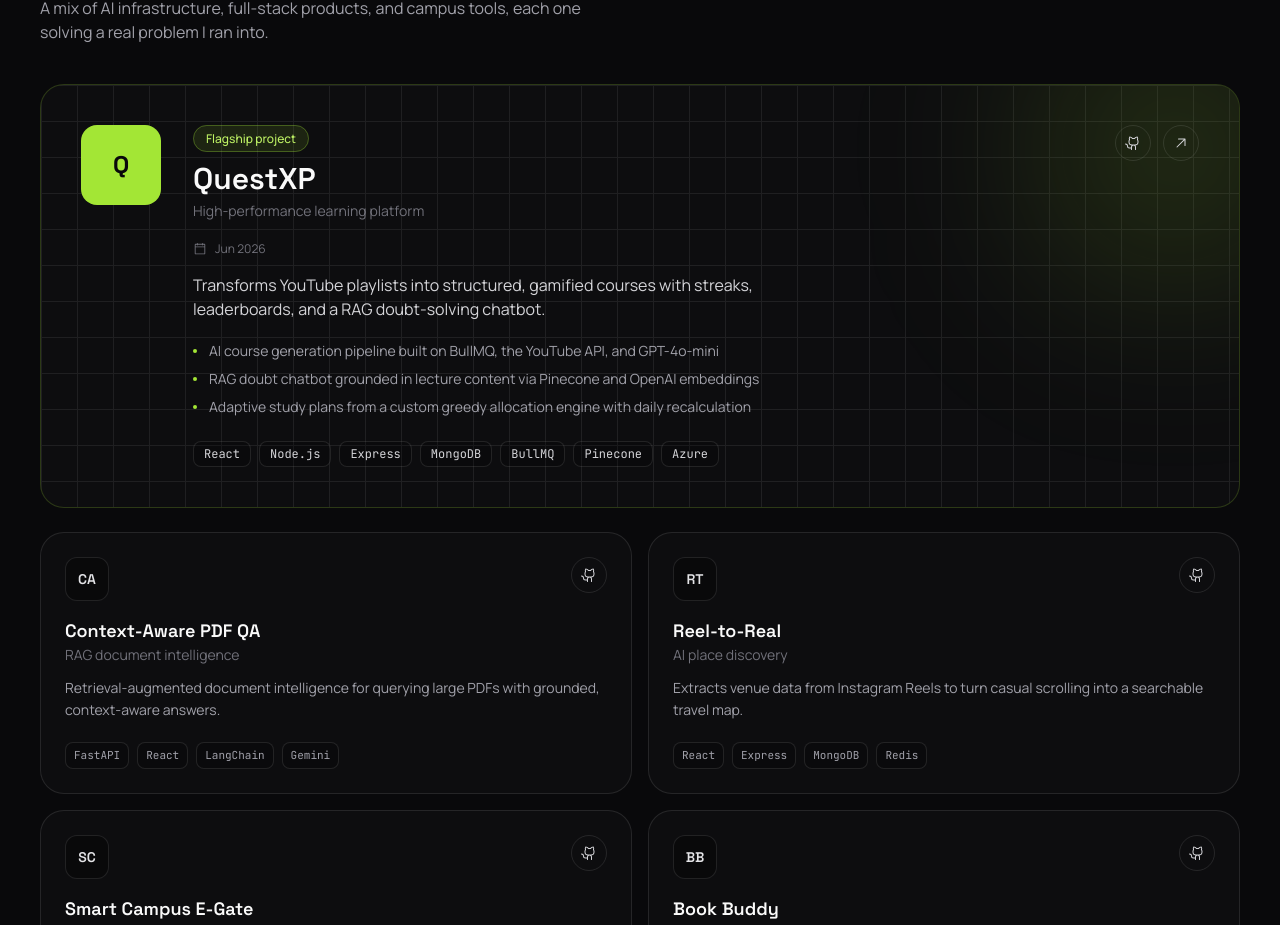
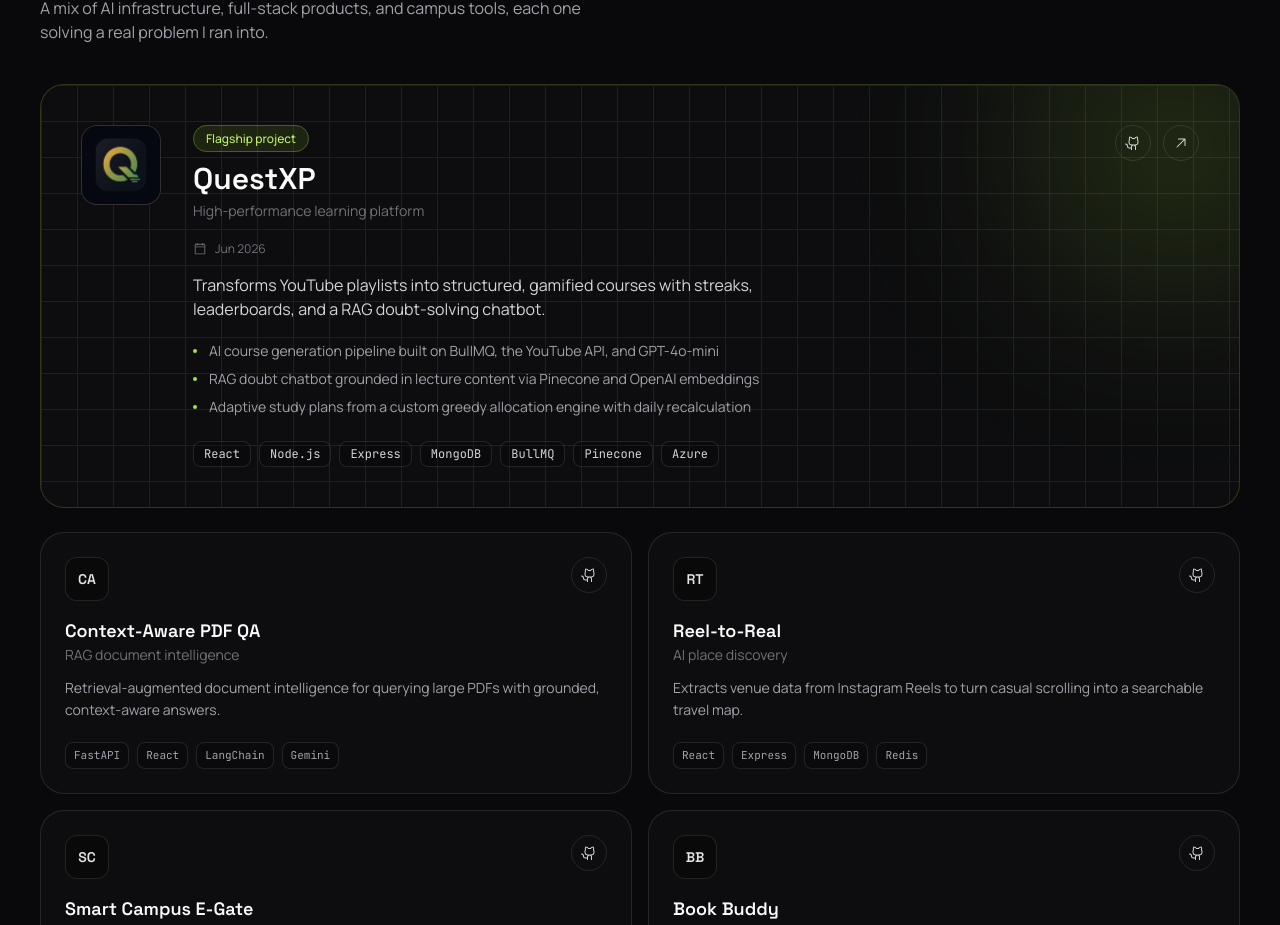
Before and after one commit to parthpatidar03/personal-portfolio-website, a React (Vite) app: page / in a window 1280 px wide. Shown: the part 2539-3464 px from the top of the page. Built offline with nearby package versions, Linux system fonts and the light colour scheme.

Commit message:
Use real QuestXP logo on flagship project card
Replace the placeholder Q monogram with the actual app icon,
falling back to initials for projects without a logo.

```diff
--- a/src/components/sections/Projects.jsx
+++ b/src/components/sections/Projects.jsx
@@ -53,9 +53,22 @@ function FlagshipCard({ project }) {
       <div className="pointer-events-none absolute -right-16 -top-16 h-64 w-64 rounded-full bg-lime-400/20 blur-[100px]" />
 
       <div className="relative grid gap-8 lg:grid-cols-[auto_1fr]">
-        <div className="flex h-20 w-20 shrink-0 items-center justify-center rounded-2xl bg-lime-400 font-display text-2xl font-bold text-zinc-950">
-          {initials(project.title)}
-        </div>
+        {project.logo ? (
+          <div className="flex h-20 w-20 shrink-0 items-center justify-center overflow-hidden rounded-2xl border border-white/10 bg-zinc-900">
+            <img
+              src={project.logo}
+              alt={`${project.title} logo`}
+              width={80}
+              height={80}
+              loading="lazy"
+              className="h-full w-full object-cover"
+            />
+          </div>
+        ) : (
+          <div className="flex h-20 w-20 shrink-0 items-center justify-center rounded-2xl bg-lime-400 font-display text-2xl font-bold text-zinc-950">
+            {initials(project.title)}
+          </div>
+        )}
 
         <div>
           <div className="flex flex-wrap items-start justify-between gap-4">
--- a/src/data/content.js
+++ b/src/data/content.js
@@ -38,6 +38,7 @@ export const PROJECTS = [
     ],
     github: "https://github.com/parthpatidar03/QuestXP",
     live: "https://www.questxp.in/",
+    logo: "/questxp-logo.png",
     featured: true,
   },
   {
```
Also changed, not shown: public/questxp-logo.png (added).
